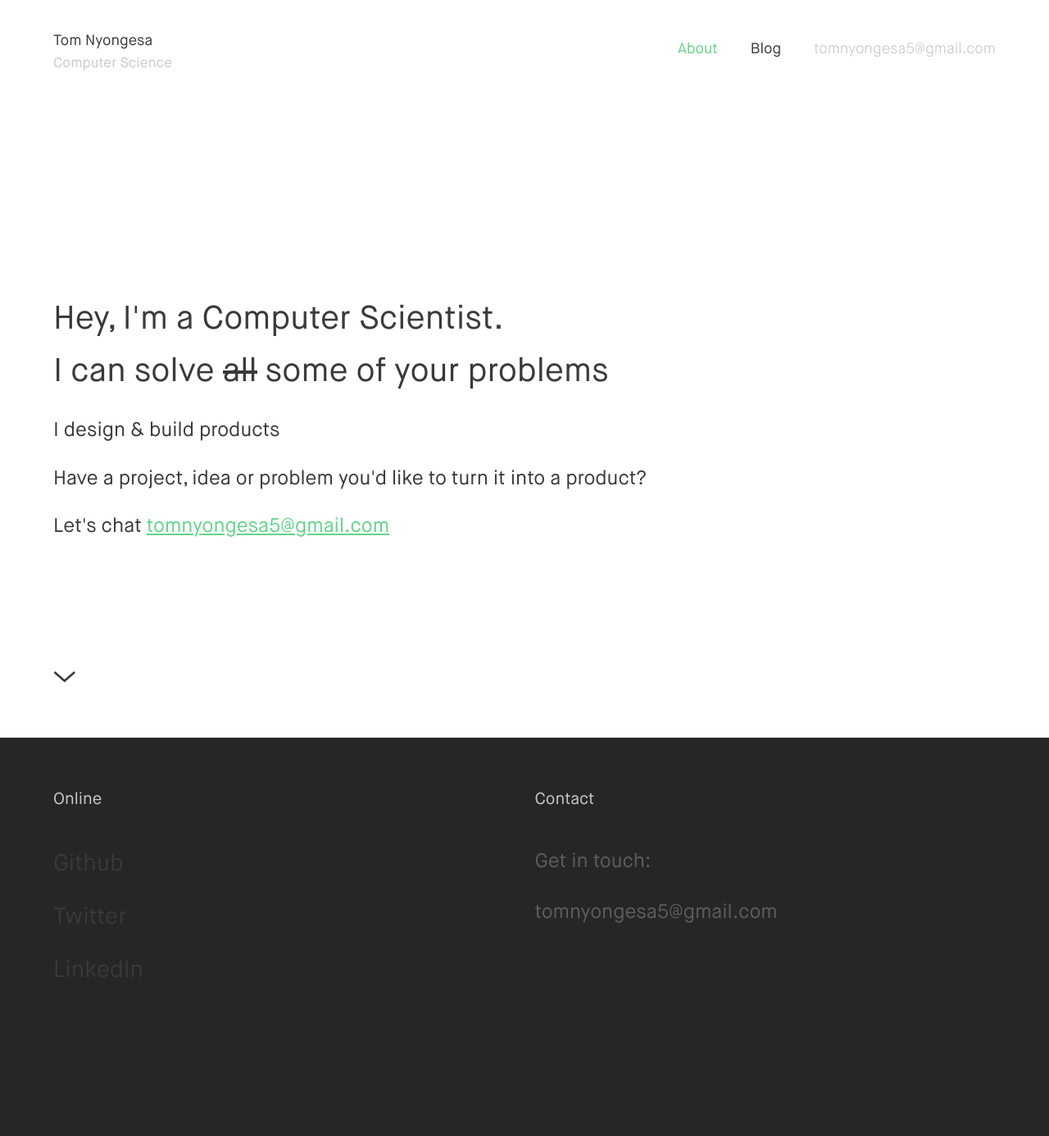
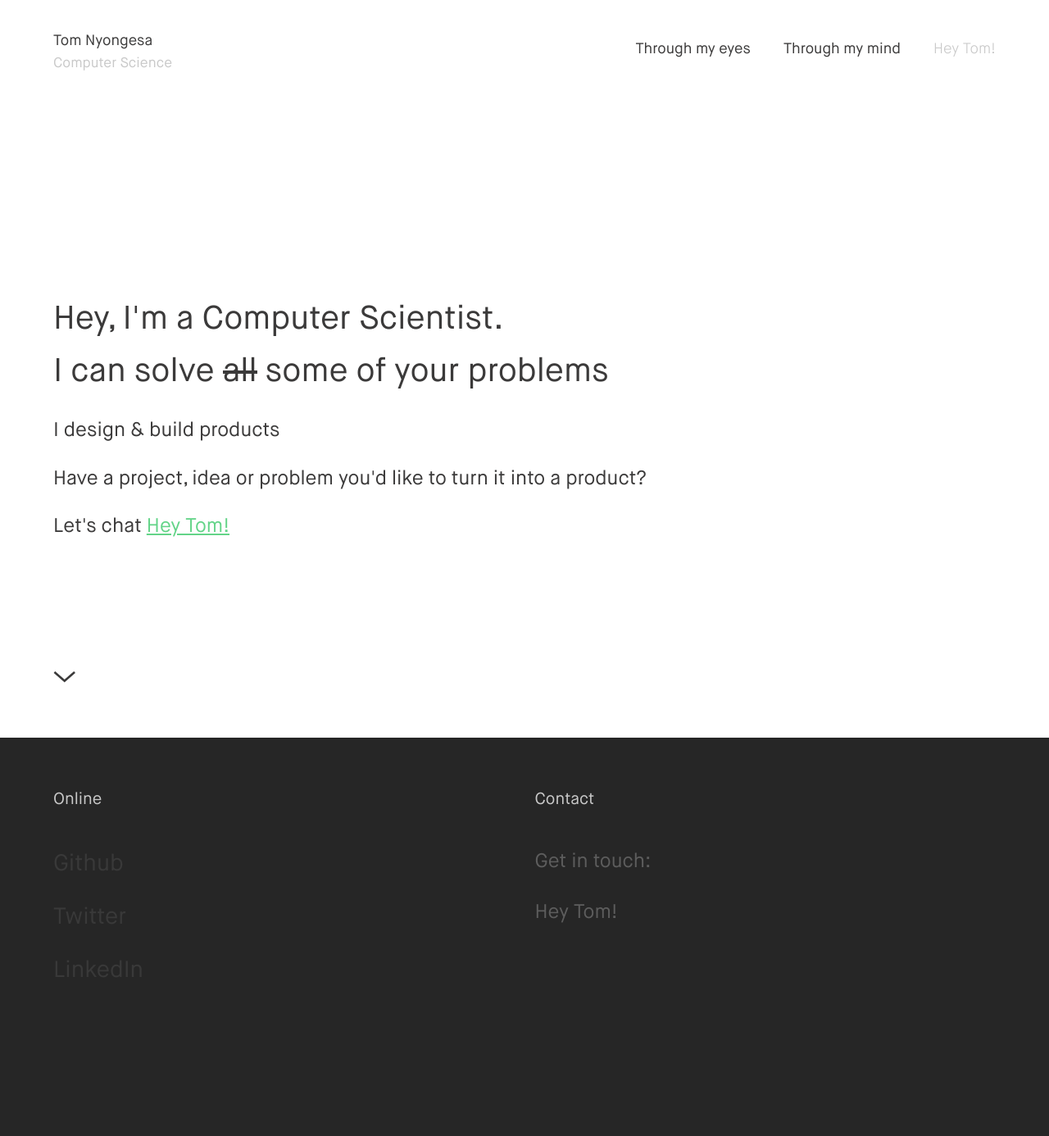
Before and after one commit to tomshy/Hannukah, a Jekyll site: the page index.html, which Jekyll copies as it is, in a window 1280 px wide. Shown: the whole page at 82% size. Built offline with Jekyll 4.4.1, drawn with Linux system fonts in a browser that asks for light colours; some web fonts are replaced.

Commit message:
edit menu items

```diff
--- a/index.html
+++ b/index.html
@@ -39,18 +39,19 @@
           <nav class='header-nav'>
             <ul class='header-nav__list'>
               <li class='header-nav__item'>
-                <a class='header-nav__link header-nav__link--active' href='index.html'>
-                  About
+                <a class='header-nav__link header-nav__link' href='#'>
+                  Through my eyes
                 </a>
               </li>
               <li class='header-nav__item'>
-                <a class='header-nav__link ' href='blog/index.html'>
-                  Blog
+                <!-- <a class='header-nav__link ' href='blog/index.html'> -->
+                  <a class='header-nav__link ' href='#'>
+                  Through my mind
                 </a>
               </li>
               <li class='header-nav__item hide-xs show-sm'>
                 <a class='header-nav__link header-nav__link--light' href='mailto:tomnyongesa5@gmail.com'>
-                  tomnyongesa5@gmail.com
+                  Hey Tom!
                 </a>
               </li>
             </ul>
@@ -83,23 +84,19 @@
     <div class='header-nav'>
       <ul class='header-nav__list'>
         <li class='header-nav__item'>
-          <a class='header-nav__link header-nav__link--active' href='index.html'>
-            About
+          <a class='header-nav__link header-nav__link--active' href='#'>
+            Through my eyes
           </a>
         </li>
         <li class='header-nav__item'>
-          <a class='header-nav__link ' href='blog/index.html'>
-            Blog
-          </a>
-        </li>
-        <li class='header-nav__item'>
-          <a class='header-nav__link ' href='projects/featured/index.html'>
-            Projects
+          <!-- <a class='header-nav__link ' href='blog/index.html'> -->
+          <a class='header-nav__link ' href='#'>
+            Through my mind
           </a>
         </li>
         <li class='header-nav__item'>
           <a class='header-nav__link header-nav__link--light' href='mailto:tomnyongesa5@gmail.com'>
-            tomnyongesa5@gmail.com
+            Hey Tom!
           </a>
         </li>
       </ul>
@@ -120,7 +117,7 @@
             <div class='hero__text'>
               <p class='large'>I design &amp; build products</p>
               <p class='large'>Have a project, idea or problem you'd like to turn it into a product?</p>
-              <p class='large'>Let's chat <a class='link--underline' href='mailto:tomnyongesa5@gmail.com'>tomnyongesa5@gmail.com</a></p>
+              <p class='large'>Let's chat <a class='link--underline' href='mailto:tomnyongesa5@gmail.com'>Hey Tom!</a></p>
             </div>
           </div>
           <div class='hero__arrow' data-component='smoothScroll' data-scroll-target='#social-links-and-contact'>
@@ -176,8 +173,8 @@
           </li>
           <li>
             <p class='large'>
-              <a href='tomnyongesa5@gmail.com?subject=Hey' title='Add me to your Trello board'>
-                tomnyongesa5@gmail.com
+              <a href='mailto:tomnyongesa5@gmail.com?subject=Hey'>
+                Hey Tom!
               </a>
             </p>
           </li>
@@ -206,7 +203,7 @@
   "url": "http://tomNyongesa.com",
   "email": "mailto:tomnyongesa5@gmail.com",
   "gender": "male",
-  "image": "/static/images/tomshy.png",
+  "image": "static/images/tomshy.png",
   "jobTitle": "Software Development",
   "sameAs": [
     "https://github.com/tomNyongesa/",
```
